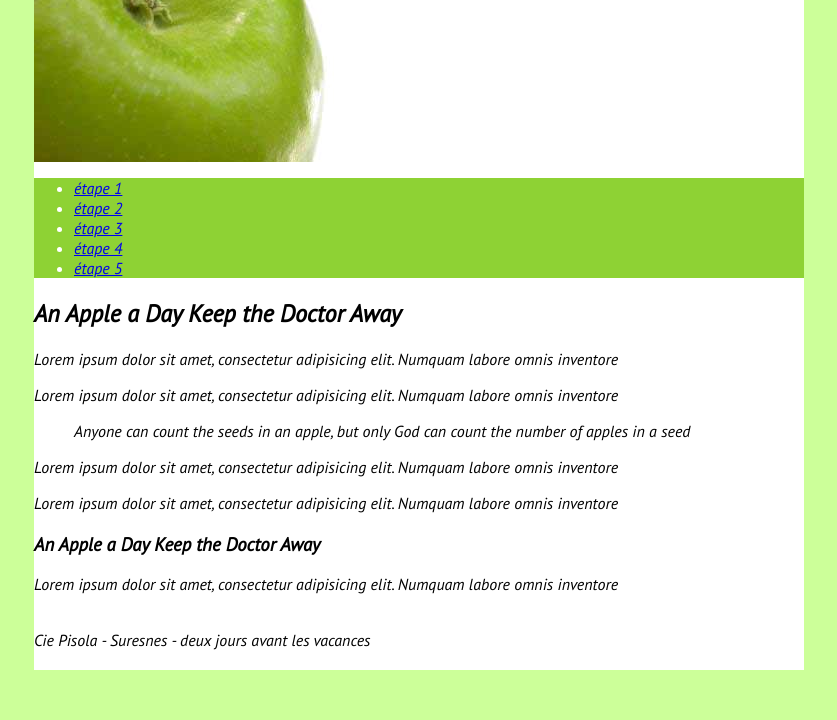
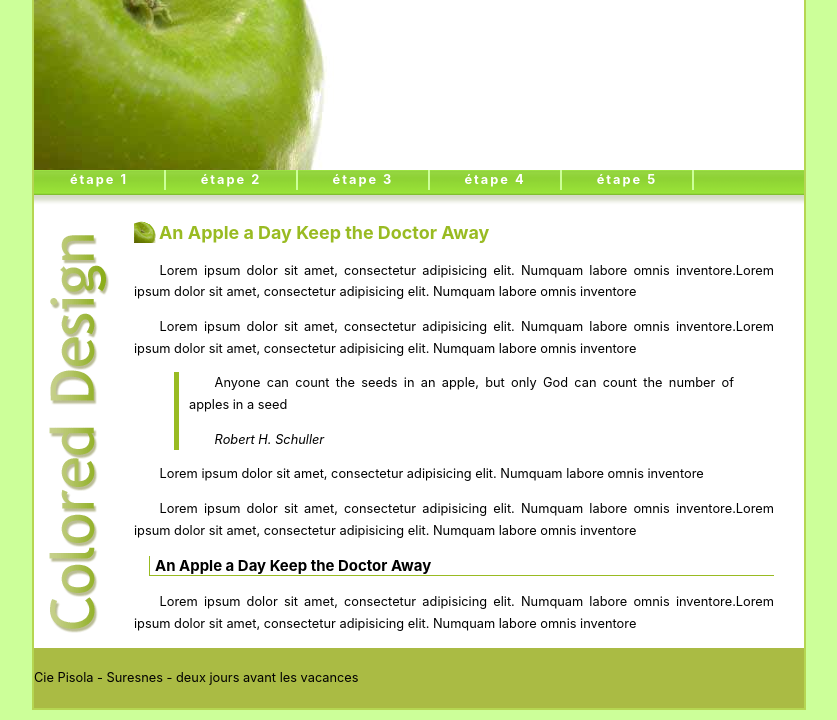
Before and after one commit to arnold2905/newsitePOMME, a plain HTML site: page etapes/index.html in a window 1280 px wide. Shown: the part 100-820 px from the top of the page, without its empty margins (221-1058 px from the left). Drawn offline with Linux system fonts and the light colour scheme.

Commit message:
fin du sitepomme
sitepomme

```diff
--- a/css/style.css
+++ /dev/null
@@ -1,57 +0,0 @@
-
-
-body {
-    margin: 10px 0;
-    padding: 0;
-    background: #cf9;
-    text-align: center;
-
-    font-family: 'PT Sans', sans-serif
-}
-
-main#container {
-    margin: 0 auto;
-    width: 770px;
-    background: #fff;
-    border: 2px solid #cf9;
-    text-align: left;
-}
-
-h1#header {
-    height: 250px;
-    margin: 0;
-    background: url(../img/apple.jpg) no-repeat left top;
-}
-
-/* la propriété display et la valeur block transforment le lien a inline en élément de type block on peut donc
-lui attribuer des propriétés de taille ; on positionne l'image de
-fond qui a les mêmes dimensions que le cadre ainsi créé */
-#header a {
-    display: block;
-    position: relative;
-
-    top: 15px;
-    left: 350px;
-
-    width: 400px;
-    height: 70px;
-    text-indent: -5000px;
-
-    background: url(../img/title.gif) no-repeat left top;
-
-    /* le text-indent négatif est fait pour cacher le texte au visiteur (il est hors de la page)
-    mais il est lu par les moteurs de recherche, il est décalé vers la gauche */
-
-}
-
-nav {
-    background-color: #8ed234;
-    color: white;
-    height: 40px;
-    padding: 10px;
-}
-
-footer {
-    height: 60px;
-    line-height: 60px;
-}
--- a/etapes/css/style.css
+++ b/etapes/css/style.css
@@ -1,52 +1,112 @@
 
-@import url('https://fonts.googleapis.com/css2?family=PT+Sans:ital@1&display=swap');
-
-body {
+body{
     margin: 10px 0;
     padding: 0;
-    background: #cf9;
+    font:0.8em montserrat;
     text-align: center;
-
-    font-family: 'PT Sans', sans-serif
+    font-family: -apple-system, BlinkMacSystemFont, 'Segoe UI', Roboto, Oxygen, Ubuntu, Cantarell, 'Open Sans', 'Helvetica Neue', sans-serif;
+    background-color: #ccff99;
 }
 
-main#container {
+main#container{
     margin: 0 auto;
     width: 770px;
-    background: #fff;
-    border: 2px solid #cf9;
     text-align: left;
+    background-color: #fff;
+    border: 2px solid #b5d652;
 }
 
-h1#header {
-    height: 250px;
-    margin: 0;
+h1#header{
+    height: 258px;
     background: url(../img/apple.jpg) no-repeat left top;
+    margin: 0 auto;
 }
 
-/* la propriété display et la valeur block transforment le lien a inline en élément de type block on peut donc
-lui attribuer des propriétés de taille ; on positionne l'image de
-fond qui a les mêmes dimensions que le cadre ainsi créé */
-#header a {
+/* la propriété display et la valeur block transforment le lien a inline en élément de type block on peut donc lui attribuer des propriétés de taille ; on positionne l'image de fond qui a les mêmes dimensions que le cadre ainsi créé */
+
+#header a{
     display: block;
+
     position: relative;
-
-    top: 15px;
-    left: 350px;
 
     width: 400px;
     height: 70px;
-
-    background: url(../img/title.gif) no-repeat;
+    top: 15px;
+    left: 350px;
+    background: url(../img/title.gif) no-repeat left top;
+    text-indent: -5000px;
 }
 
-nav {
-    background-color: #8ed234;
-    color: white;
+/* la navigation : la ul */
+
+nav ul{
+    height: 35px;
+    margin: 0;
+    padding: 0;
+    /* repeat x : répétition horizontale sur l'axe de abscisses  */
+    background: url("../img/bg_menu.gif") repeat-x 0 -25px;
+    list-style: none;
+}
+
+nav ul li{
+    float: left;
+    text-align: center;
+}
+
+nav ul li a{
+    display: block;
+    width: 130px;
+    line-height: 20px;
+    border-right: 2px solid #ccff99;
+
+    text-decoration: none;
+    color: #fff;
+    letter-spacing: 2px;
+    font-weight: bold;
+}
+
+nav ul li a:hover{
+    background: url("../img/bg_menu.gif") repeat-x 0 0;
+}
+
+#principal {
+    padding: 0 30px 0 100px;
+
+    background-image: url("../img/bg_page.gif");
+    background-repeat: no-repeat;
+    background-position: 15px 15px;
+}
+
+#principal h2 {
+    padding-left: 25px;
+    background: url("../img/little_apple.gif") no-repeat left center;
+
+    color: #9b2;
+    font-size: 1.4em;
+    line-height: 25px;
+}
+
+#principal h3 {
+    margin-left: 15px;
+    padding-left: 5px;
+    border-bottom: 1px solid #9b2;
+    border-left: 1px solid #9b2;
+}
+
+blockquote {
+    padding-left: 10px;
+    border-left: 5px solid #9b2;
+}
+
+#principal p {
+    line-height: 1.7em;
+    text-align: justify;
+    text-indent: 2em;
 
 }
 
-footer {
+footer{
     height: 60px;
     line-height: 60px;
+    background-color: #aabb44;
 }
--- a/etapes/index.html
+++ b/etapes/index.html
@@ -21,32 +21,32 @@
             <nav>
                 <!-- ul>li*5>a{étape $}  -->
                 <ul>
-                    <li id="display"><a href="etapes/01_etape.html">étape 1</a></li>
-                    <li id="display"><a href="etapes/02_etape.html">étape 2</a></li>
-                    <li id="display"><a href="#">étape 3</a></li>
+                    <li><a href="etapes/01_etape.html">étape 1</a></li>
+                    <li><a href="etapes/02_etape.html">étape 2</a></li>
+                    <li><a href="#">étape 3</a></li>
                     <li><a href="#">étape 4</a></li>
                     <li><a href="#">étape 5</a></li>
                 </ul>
             </nav>
         </header>
 
-        <section>
+        <section id="principal">
             <h2>An Apple a Day Keep the Doctor Away</h2>
-            <p>Lorem ipsum dolor sit amet, consectetur adipisicing elit. Numquam labore omnis inventore</p>
-            <p>Lorem ipsum dolor sit amet, consectetur adipisicing elit. Numquam labore omnis inventore</p>
+            <p>Lorem ipsum dolor sit amet, consectetur adipisicing elit. Numquam labore omnis inventore.Lorem ipsum dolor sit amet, consectetur adipisicing elit. Numquam labore omnis inventore</p>
+            <p>Lorem ipsum dolor sit amet, consectetur adipisicing elit. Numquam labore omnis inventore.Lorem ipsum dolor sit amet, consectetur adipisicing elit. Numquam labore omnis inventore</p>
 
             <blockquote>
                 <p>Anyone can count the seeds in an apple, but only God can count the number of apples in a seed</p>
-
+                <p><em>Robert H. Schuller</em></p>
             </blockquote>
 
             <p>Lorem ipsum dolor sit amet, consectetur adipisicing elit. Numquam labore omnis inventore</p>
 
-            <p>Lorem ipsum dolor sit amet, consectetur adipisicing elit. Numquam labore omnis inventore</p>
+            <p>Lorem ipsum dolor sit amet, consectetur adipisicing elit. Numquam labore omnis inventore.Lorem ipsum dolor sit amet, consectetur adipisicing elit. Numquam labore omnis inventore</p>
 
             <h3>An Apple a Day Keep the Doctor Away</h3>
 
-            <p>Lorem ipsum dolor sit amet, consectetur adipisicing elit. Numquam labore omnis inventore</p>
+            <p>Lorem ipsum dolor sit amet, consectetur adipisicing elit. Numquam labore omnis inventore.Lorem ipsum dolor sit amet, consectetur adipisicing elit. Numquam labore omnis inventore</p>
 
             <!-- fin contenu pricipal  -->
         </section>
```
